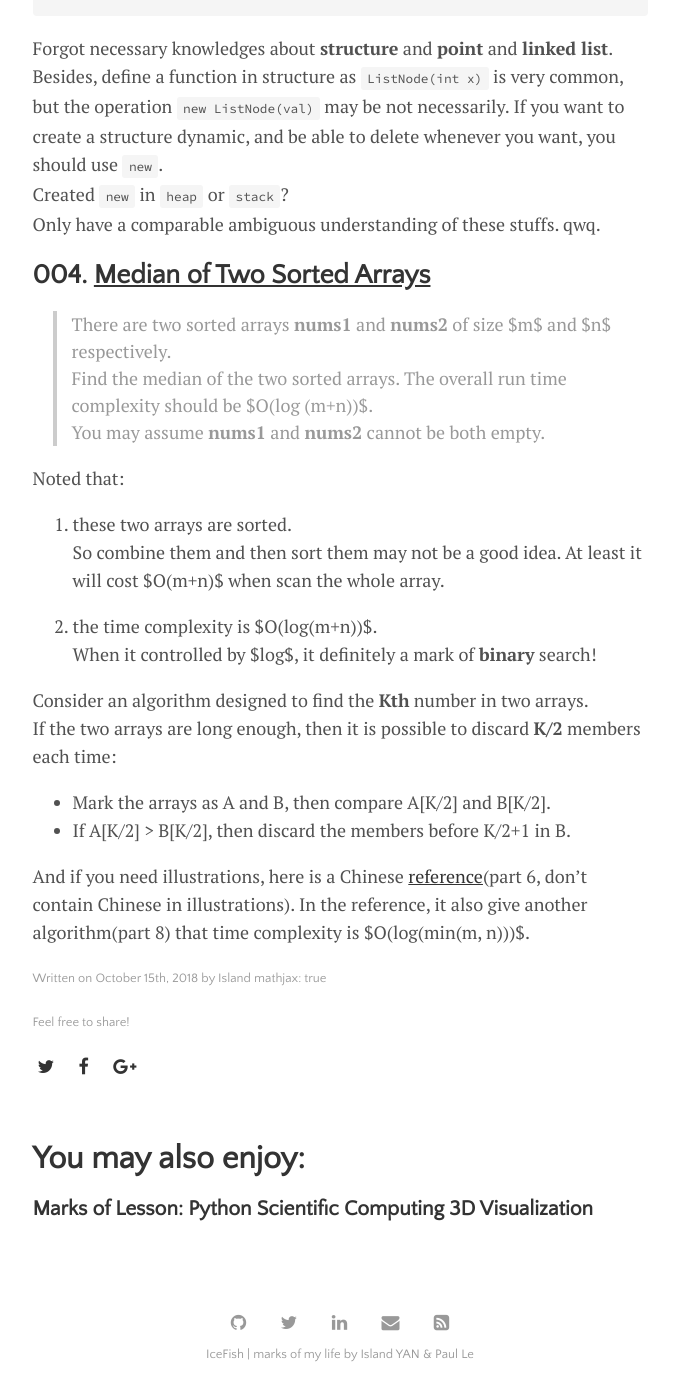
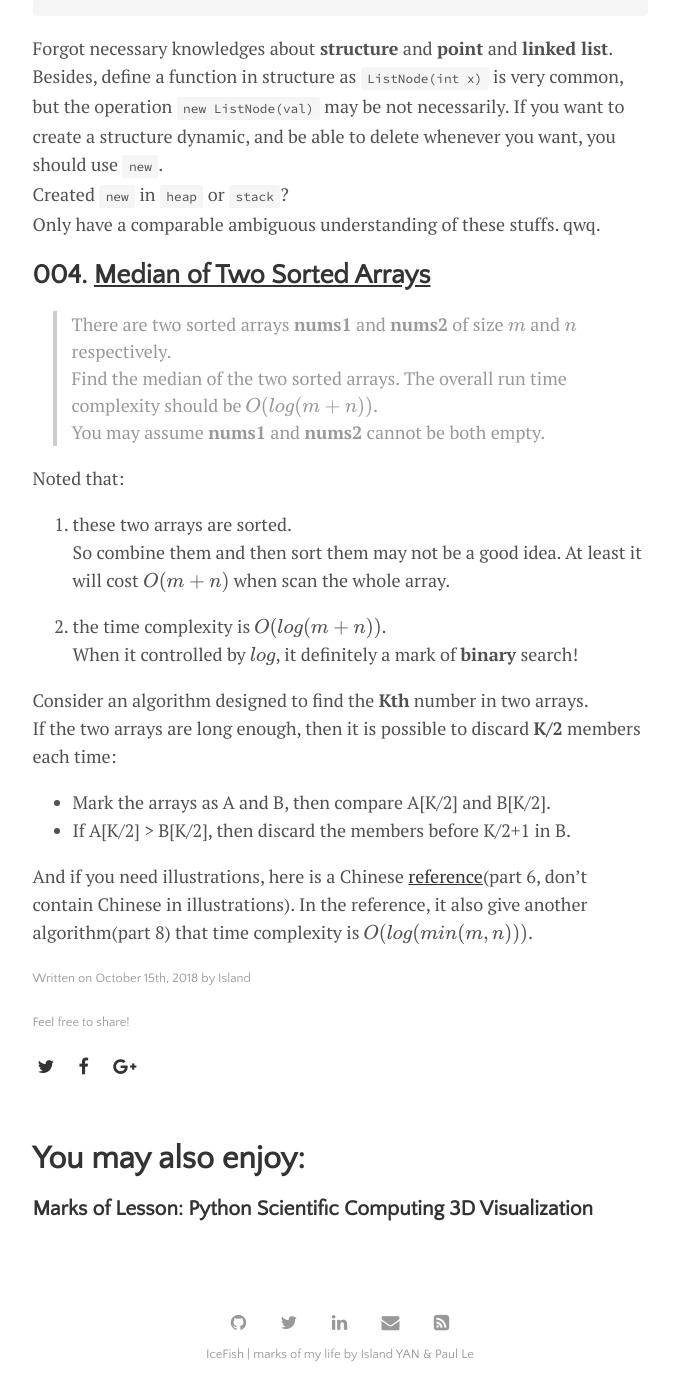
Before and after one commit to YANDaoyu/YANDaoyu.github.io, a Jekyll site: the page built from _posts/2018-10-15-LeetCode.md, in a window 1280 px wide and 1400 px high, scrolled down 1296 px. Shown: the whole window, without its empty margins (300-973 px from the left). Built offline with Jekyll 4.4.1, drawn with Linux system fonts in a browser that asks for light colours; formulas are drawn with MathJax 3.

Commit message:
Update 2018-10-15-LeetCode.md

```diff
--- a/_posts/2018-10-15-LeetCode.md
+++ b/_posts/2018-10-15-LeetCode.md
@@ -1,8 +1,8 @@
 ---
 layout: post
 title: "Marks of LeetCode: Top 100 liked Questions (in Algorithms)"
-author: "Island
-mathjax: true"
+author: "Island"
+mathjax: true
 categories: MyNotes
 tags: [Cplusplus,note]
 ---
```
